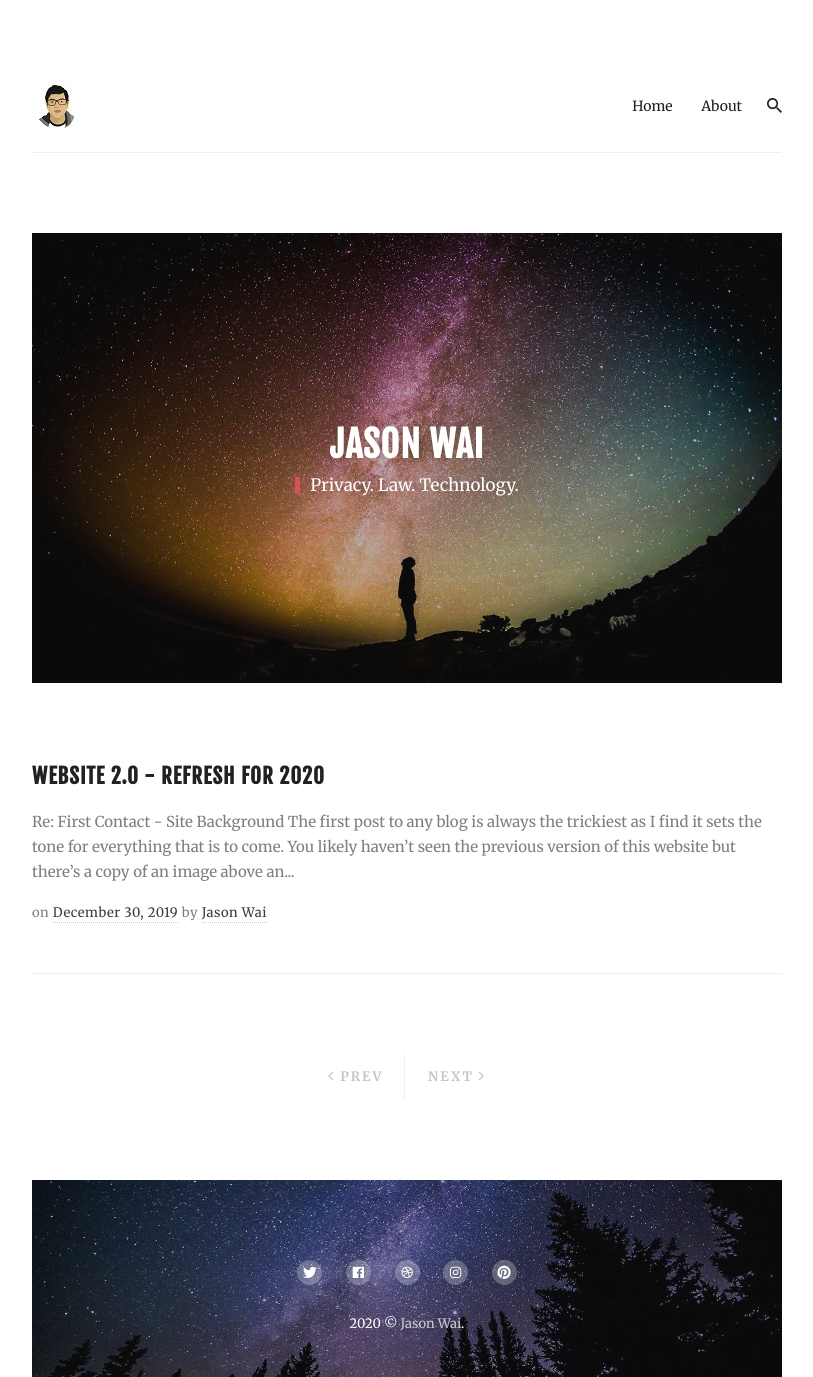
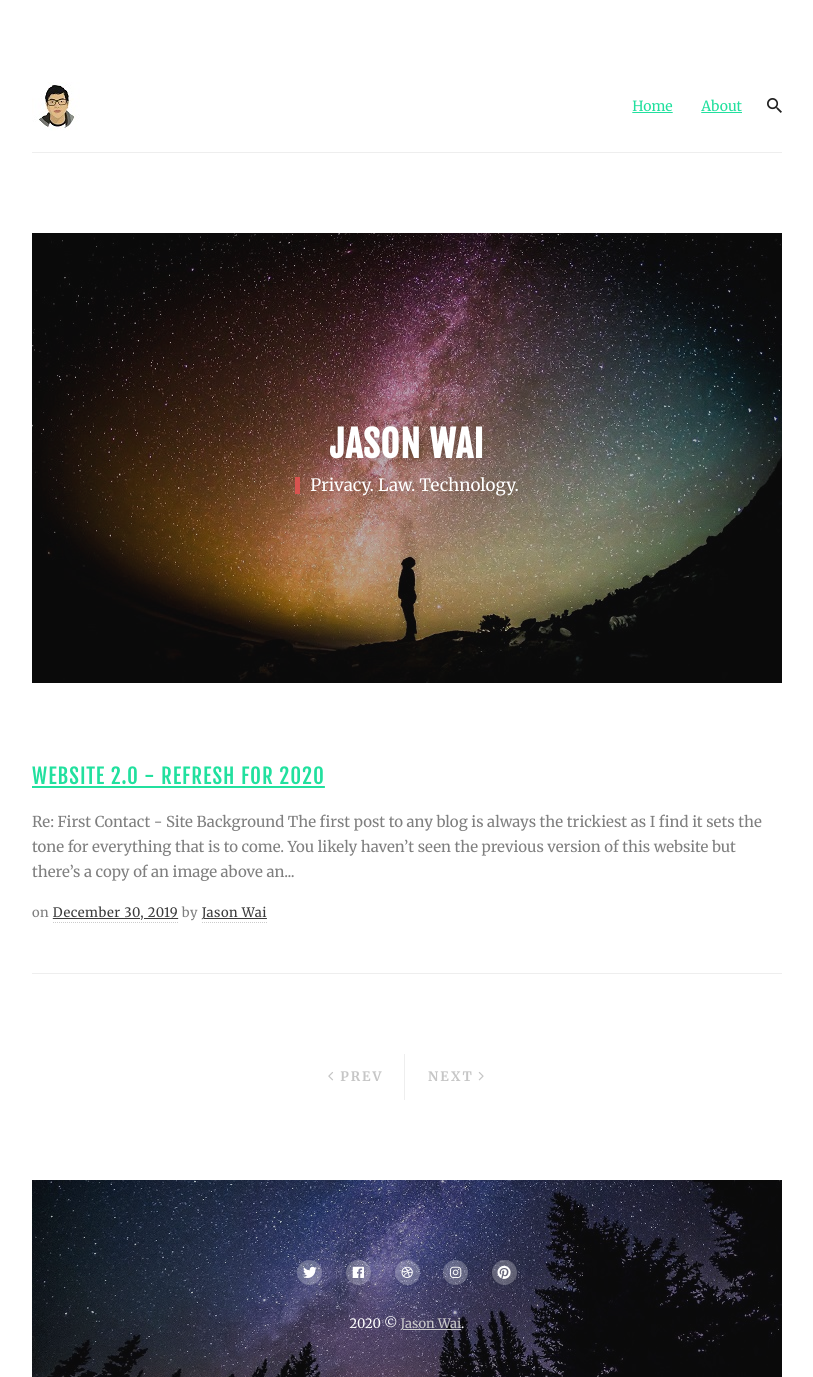
Before and after one commit to jawai/smiling-strawberry, a Jekyll site: the page built from index.html, in a window 1280 px wide. Shown: the whole page, without its empty margins (233-1046 px from the left). Built offline with Jekyll 4.4.1, drawn with Linux system fonts in a browser that asks for light colours; nearby versions of some CDN libraries; the list of posts is cut into pages by our own code.

Commit message:
change link a href color

```diff
--- a/_sass/2-base/_base.scss
+++ b/_sass/2-base/_base.scss
@@ -124,8 +124,10 @@ img,
 
 // Links
 a {
-  text-decoration: none;
-  color: $link-color;
+	color: #21e09e;
+	border: 0;
+	font-weight: normal;
+	text-decoration: underline;
   transition: all .15s;
 
   &:hover {
```
